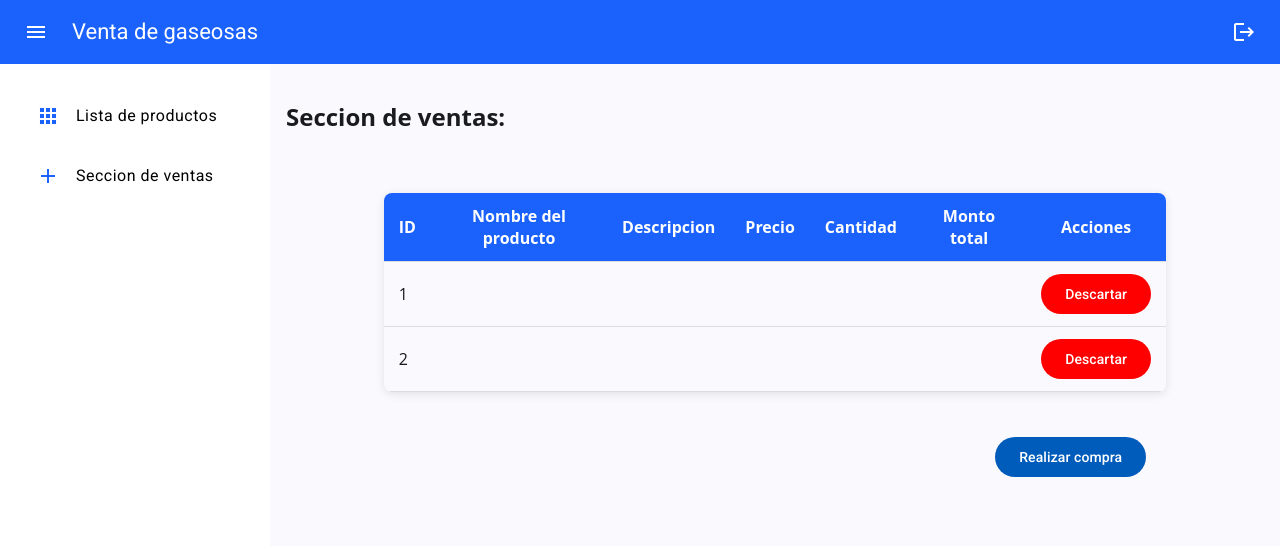
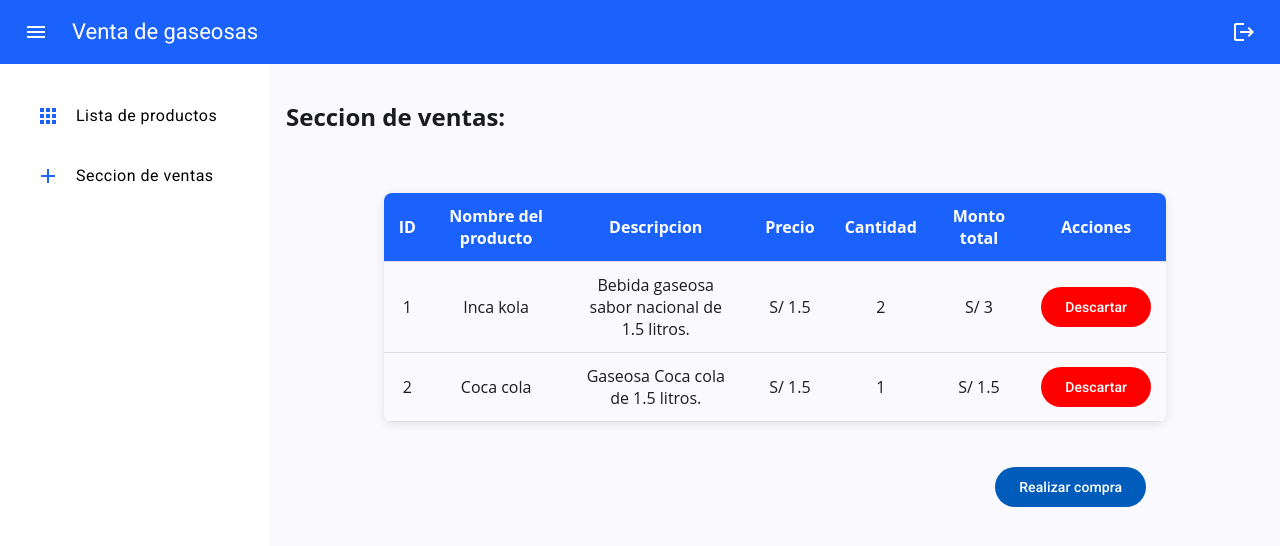
Before and after one commit to JJCG6842/frontend-cliente, an Angular app: page /seccion1 in a window 1280 px wide. Shown: the top 546 px of the page. Built offline with nearby package versions, Linux system fonts and the light colour scheme.

Commit message:
servicios

```diff
--- a/src/app/app.routes.ts
+++ b/src/app/app.routes.ts
@@ -1,6 +1,6 @@
 import { Routes } from '@angular/router';
 import { InicioComponent } from './inicio/inicio.component';
-import { Seccion1Component } from './seccion1/seccion1.component';
+import { VentasComponent } from './ventas/ventas.component';
 
 export const routes: Routes = [
     {
@@ -9,7 +9,7 @@ export const routes: Routes = [
     },
     {
         path:'seccion1',
-        component:Seccion1Component
+        component:VentasComponent
     }
 
 ];
--- a/src/app/inicio/inicio.component.html
+++ b/src/app/inicio/inicio.component.html
@@ -1,105 +1,18 @@
 <h2>Productos disponibles:</h2>
 
 <div class="card-container">
+  @for (item of productos; track item.id){
   <mat-card appearance="outlined">
-    <img src="https://tofuu.getjusto.com/orioneat-local/resized2/zHddAZEo8odMksKMb-300-x.webp" class="inca">
+    <img src="{{item.imageUrl}}">
     <mat-card-content>
-      <p class="text1">Inca Kola 1.5L</p>
-      <p>Precio: S/2.50</p>
-      <p>Stock: 100</p>
-      <p class="producto-descripcion">Descripcion: Bebida gaseosa sabor nacional de 1.5 litros.</p>
+      <p class="text1">{{item.name}}</p>
+      <p>Precio: S/ {{item.price}}</p>
+      <p>Stock: {{item.stock}}</p>
+      <p class="producto-descripcion">Descripcion: {{item.description}}</p>
     </mat-card-content>
     <mat-card-actions>
         <button mat-flat-button style="margin-right: 10px;">Agregar producto</button>
     </mat-card-actions>
   </mat-card>
-
-  <mat-card appearance="outlined">
-    <img src="https://www.chilis.pe/_next/image?url=https%3A%2F%2Fdelosi-pidelo.s3.amazonaws.com%2Fchilis%2Fproducts%2Fcoca-cola-1-litro-202501071828210373.jpg&w=3840&q=75">
-    <mat-card-content>
-      <p class="text1">Coca Cola 1.5L</p>
-      <p>Precio: S/2.50</p>
-      <p>Stock: 80</p>
-      <p class="producto-descripcion">Descripcion: Gaseosa Coca Cola de 1.5 litros.</p>
-    </mat-card-content>
-    <mat-card-actions>
-        <button mat-flat-button style="margin-right: 10px;">Agregar producto</button>
-    </mat-card-actions>
-  </mat-card>
-
-  <mat-card appearance="outlined">
-    <img src="https://socialdrinks.pe/wp-content/uploads/2022/09/989_gldKg0uoHyX7lLzsO956GfYH9cbNPKl8LX2BouDx.png">
-    <mat-card-content>
-      <p class="text1">Fanta 1.5L</p>
-      <p>Precio: S/2.00</p>
-      <p>Stock: 100</p>
-      <p class="producto-descripcion">Descripcion: Gaseosa Fanta de 1.5 litros.</p>
-      <button mat-flat-button style="margin-right: 10px;">Agregar producto</button>
-    </mat-card-content>
-  </mat-card>
-
-  <mat-card appearance="outlined">
-    <img src="https://encrypted-tbn0.gstatic.com/images?q=tbn:ANd9GcTggxWK_EIGsE2Nw-83rf105IUQ9tIVyf0mlw&s">
-    <mat-card-content>
-      <p class="text1">Sprite 1.5L</p>
-      <p>Precio: S/1.50</p>
-      <p>Stock: 90</p>
-      <p class="producto-descripcion">Descripcion: Gaseosa Sprite de 1.5 litros.</p>
-      <button mat-flat-button style="margin-right: 10px;">Agregar producto</button>
-    </mat-card-content>
-  </mat-card>
-
-<!--n2-->
-
-<mat-card appearance="outlined">
-    <img src="https://www.aldazperu.com/wp-content/uploads/2019/12/inca-kola-450-ml-300x300.png">
-    <mat-card-content>
-      <p class="text1">Inca Kola 450 ml</p>
-      <p>Precio: S/1.00</p>
-      <p>Stock: 90</p>
-      <p class="producto-descripcion">Descripcion: Bebida gaseosa sabor nacional de 450 mililitros.</p>
-    </mat-card-content>
-    <mat-card-actions>
-        <button mat-flat-button style="margin-right: 10px;">Agregar producto</button>
-    </mat-card-actions>
-  </mat-card>
-
-  <mat-card appearance="outlined">
-    <img src="https://mysweeties.com.au/cdn/shop/products/Untitleddesign_27_0dc2a9e8-c4c5-4112-97a2-b46758de6e5e.png?v=1600741468">
-    <mat-card-content>
-      <p class="text1">Inca Kola 1.5L</p>
-      <p>Precio: S/2.50</p>
-      <p>Stock: 100</p>
-      <p class="producto-descripcion">Descripcion: Bebida gaseosa sabor nacional de 1.5 litros.</p>
-    </mat-card-content>
-    <mat-card-actions>
-        <button mat-flat-button style="margin-right: 10px;">Agregar producto</button>
-    </mat-card-actions>
-  </mat-card>
-
-  <mat-card appearance="outlined">
-    <img src="https://tofuu.getjusto.com/orioneat-local/resized2/zHddAZEo8odMksKMb-300-x.webp">
-    <mat-card-content>
-      <p class="text1">Inca Kola 1.5L</p>
-      <p>Precio: S/2.50</p>
-      <p>Stock: 100</p>
-      <p class="producto-descripcion">Descripcion: Bebida gaseosa sabor nacional de 1.5 litros.</p>
-    </mat-card-content>
-    <mat-card-actions>
-        <button mat-flat-button style="margin-right: 10px;">Agregar producto</button>
-    </mat-card-actions>
-  </mat-card>
-
-  <mat-card appearance="outlined">
-    <img src="https://tofuu.getjusto.com/orioneat-local/resized2/zHddAZEo8odMksKMb-300-x.webp">
-    <mat-card-content>
-      <p class="text1">Inca Kola 1.5L</p>
-      <p>Precio: S/2.50</p>
-      <p>Stock: 100</p>
-      <p class="producto-descripcion">Descripcion: Bebida gaseosa sabor nacional de 1.5 litros.</p>
-    </mat-card-content>
-    <mat-card-actions>
-        <button mat-flat-button style="margin-right: 10px;">Agregar producto</button>
-    </mat-card-actions>
-  </mat-card>
+  }
 </div>
--- a/src/app/inicio/inicio.component.ts
+++ b/src/app/inicio/inicio.component.ts
@@ -1,13 +1,32 @@
-import { Component } from '@angular/core';
+import { Component, OnInit } from '@angular/core';
 import { MatCardModule } from '@angular/material/card';
 import { MatButtonModule } from '@angular/material/button';
+import { ProductsService } from '../service/productos.service';
+
+export type Products = {
+  id:number,
+  name:string,
+  imageUrl: string;
+  price: number
+  stock:number;
+  description:string;
+}
 
 @Component({
   selector: 'app-inicio',
   imports: [MatCardModule,MatButtonModule],
   templateUrl: './inicio.component.html',
-  styleUrl: './inicio.component.scss'
+  styleUrl: './inicio.component.scss',
+  providers:[ProductsService]
 })
-export class InicioComponent {
+export class InicioComponent implements OnInit{
 
+    productos?: Products[];
+
+    constructor(private readonly ProductService: ProductsService){}
+
+    async ngOnInit(){
+      console.log('...ngOnInit');
+      this.productos = await this.ProductService.getProducts();
+    }
 }
--- /dev/null
+++ b/src/app/service/productos.service.ts
@@ -0,0 +1,82 @@
+import { Injectable } from '@angular/core';
+import { Products } from '../inicio/inicio.component';
+
+@Injectable({
+    providedIn: 'root'
+})
+
+export class ProductsService {
+    productos:Products[]=[
+        {
+            id:1,
+            name:"Inca Kola 1.5L",
+            price:2.50,
+            imageUrl:"https://tofuu.getjusto.com/orioneat-local/resized2/zHddAZEo8odMksKMb-300-x.webp",
+            stock:100,
+            description:"Bebida gaseosa sabor nacional de 1.5 litros."
+        },
+        {
+            id:2,
+            name:"Coca Cola 1.5L",
+            price:2.50,
+            imageUrl:"https://www.chilis.pe/_next/image?url=https%3A%2F%2Fdelosi-pidelo.s3.amazonaws.com%2Fchilis%2Fproducts%2Fcoca-cola-1-litro-202501071828210373.jpg&w=3840&q=75",
+            stock:80,
+            description:"Gaseosa Coca Cola de 1.5 litros."
+        },
+        {
+            id:3,
+            name:"Fanta 1.5L",
+            price:2.00,
+            imageUrl:"https://socialdrinks.pe/wp-content/uploads/2022/09/989_gldKg0uoHyX7lLzsO956GfYH9cbNPKl8LX2BouDx.png",
+            stock:90,
+            description:"Gaseosa Fanta de 1.5 litros."
+        },
+        {
+            id:4,
+            name:"Sprite 1.5L",
+            price:1.50,
+            imageUrl:"https://encrypted-tbn0.gstatic.com/images?q=tbn:ANd9GcTggxWK_EIGsE2Nw-83rf105IUQ9tIVyf0mlw&s",
+            stock:90,
+            description:"Gaseosa Sprite de 1.5 litros."
+        },
+        {
+            id:5,
+            name:"Inca Kola 450 ml",
+            price:1.00,
+            imageUrl:"https://f72a869224.cbaul-cdnwnd.com/1fb98be8c4f6ba2749bd0ebc7d253908/200000033-a3ba7a4b62/700/Inca%20Kola%20Sabor%20Original%20450%20ml.jpg?ph=f72a869224",
+            stock:90,
+            description:"Bebida gaseosa sabor nacional de 450 ml."
+        },
+        //modificar
+        {
+            id:6,
+            name:"Inca Kola 450 ml",
+            price:1.00,
+            imageUrl:"https://encrypted-tbn0.gstatic.com/images?q=tbn:ANd9GcTggxWK_EIGsE2Nw-83rf105IUQ9tIVyf0mlw&s",
+            stock:90,
+            description:"Bebida gaseosa sabor nacional de 450 ml."
+        },
+        {
+            id:7,
+            name:"Inca Kola 450 ml",
+            price:1.00,
+            imageUrl:"https://encrypted-tbn0.gstatic.com/images?q=tbn:ANd9GcTggxWK_EIGsE2Nw-83rf105IUQ9tIVyf0mlw&s",
+            stock:90,
+            description:"Bebida gaseosa sabor nacional de 450 ml."
+        },
+        {
+            id:8,
+            name:"Inca Kola 450 ml",
+            price:1.00,
+            imageUrl:"https://encrypted-tbn0.gstatic.com/images?q=tbn:ANd9GcTggxWK_EIGsE2Nw-83rf105IUQ9tIVyf0mlw&s",
+            stock:90,
+            description:"Bebida gaseosa sabor nacional de 450 ml."
+        },
+    ]
+    getProducts(){
+        return this.productos
+    }
+    getProductsporId(id:number){
+        return this.productos.find((productos)=>productos.id === id)
+    }
+}
--- /dev/null
+++ b/src/app/service/venta.service.ts
@@ -0,0 +1,34 @@
+import { Injectable } from '@angular/core';
+import { Ventas } from '../ventas/ventas.component';
+
+@Injectable({
+    providedIn: 'root'
+})
+
+export class VentasService {
+    ventas:Ventas[]= [
+        {
+            id:1,
+            name:"Inca kola",
+            description:"Bebida gaseosa sabor nacional de 1.5 litros.",
+            price:1.50,
+            cantidad:2,
+            total:3.00
+        },
+        {
+            id:2,
+            name:"Coca cola",
+            description:"Gaseosa Coca cola de 1.5 litros.",
+            price:1.50,
+            cantidad:1,
+            total:1.50
+        }
+    ]
+    getVentas(){
+        return this.ventas
+    }
+
+    getVentasPorId(id:number){
+        return this.ventas.find((ventas)=>ventas.id === id);
+    }
+}
--- a/src/app/seccion1/seccion1.component.html
+++ b/src/app/ventas/ventas.component.html
@@ -14,29 +14,19 @@
           <th>Acciones</th>
       </thead>
       <tbody>
+        @for(item of ventas; track item.id){
           <tr>
-              <td>1</td>
-              <td></td>
-              <td></td>
-              <td></td>
-              <td></td>
-              <td></td>
+              <td>{{item.id}}</td>
+              <td>{{item.name}}</td>
+              <td>{{item.description}}</td>
+              <td>S/ {{item.price}}</td>
+              <td>{{item.cantidad}}</td>
+              <td>S/ {{item.total}}</td>
               <td class="acciones">
                   <button style="background: red; color: white;" mat-flat-button>Descartar</button>
               </td>
           </tr>
-
-          <tr>
-              <td>2</td>
-              <td></td>
-              <td></td>
-              <td></td>
-              <td></td>
-              <td></td>
-              <td class="acciones">
-                <button style="background: red; color: white;" mat-flat-button>Descartar</button>
-              </td>
-          </tr>
+          }
       </tbody>
   </table>
 </div>
--- a/src/app/seccion1/seccion1.component.scss
+++ b/src/app/ventas/ventas.component.scss
@@ -28,6 +28,7 @@
 .table th, .table td {
   padding: 12px 15px;
   border-bottom: 1px solid #ddd;
+  text-align: center;
 }
 
 .table td.acciones {
--- /dev/null
+++ b/src/app/ventas/ventas.component.ts
@@ -0,0 +1,30 @@
+import { Component, OnInit } from '@angular/core';
+import { MatButtonModule } from '@angular/material/button';
+import { VentasService } from '../service/venta.service';
+
+export type Ventas = {
+  id:number,
+  name:string,
+  description:string,
+  price:number,
+  cantidad:number,
+  total:number
+}
+
+@Component({
+  selector: 'app-ventas',
+  imports: [MatButtonModule],
+  templateUrl: './ventas.component.html',
+  styleUrl: './ventas.component.scss'
+})
+export class VentasComponent implements OnInit{
+
+  ventas?: Ventas[];
+
+  constructor(private readonly VentasService:VentasService){}
+
+  async ngOnInit(){
+    console.log('...ngOnInit');
+    this.ventas = await this.VentasService.getVentas();
+  }
+}
```
Also changed, not shown: src/app/seccion1/seccion1.component.ts (deleted, +0 -12 lines), 1 other file (tests, documents, lock files or other folders).
